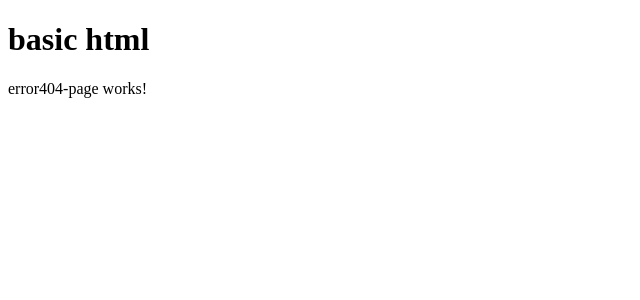
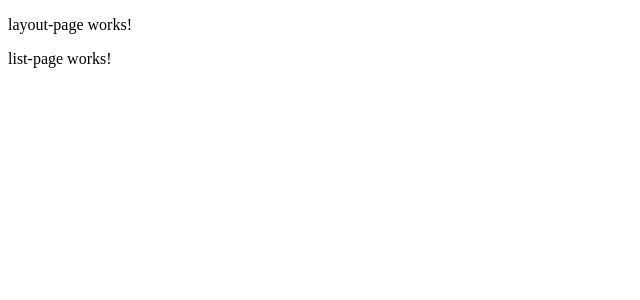
Before and after one commit to orlandosyv/heroesApp, an Angular app: page /heroes/list in a window 1280 px wide. Before the commit this address led to /404. Shown: the top 300 px of the page, without its empty margins (0-640 px from the left). Built offline with nearby package versions, Linux system fonts and the light colour scheme.

Commit message:
oy - ruteo children layout and auth

```diff
--- a/src/app/app.component.html
+++ b/src/app/app.component.html
@@ -1,3 +1 @@
-<h1>basic html</h1>
-
 <router-outlet></router-outlet>
--- a/src/app/auth/pages/layout-page/layout-page.component.html
+++ b/src/app/auth/pages/layout-page/layout-page.component.html
@@ -1 +1,2 @@
 <p>layout-page works!</p>
+<router-outlet></router-outlet>
--- a/src/app/heroes/pages/layout-page/layout-page.component.html
+++ b/src/app/heroes/pages/layout-page/layout-page.component.html
@@ -1 +1,3 @@
 <p>layout-page works!</p>
+
+<router-outlet></router-outlet>
```
Also changed, not shown: src/app/auth/auth-routing.module.ts (+7 -0 lines), src/app/heroes/heroes-routing.module.ts (+11 -5 lines).
